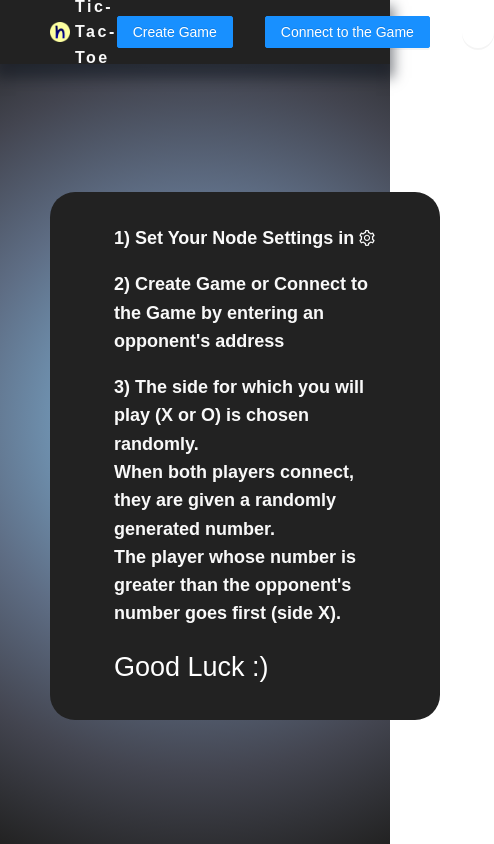
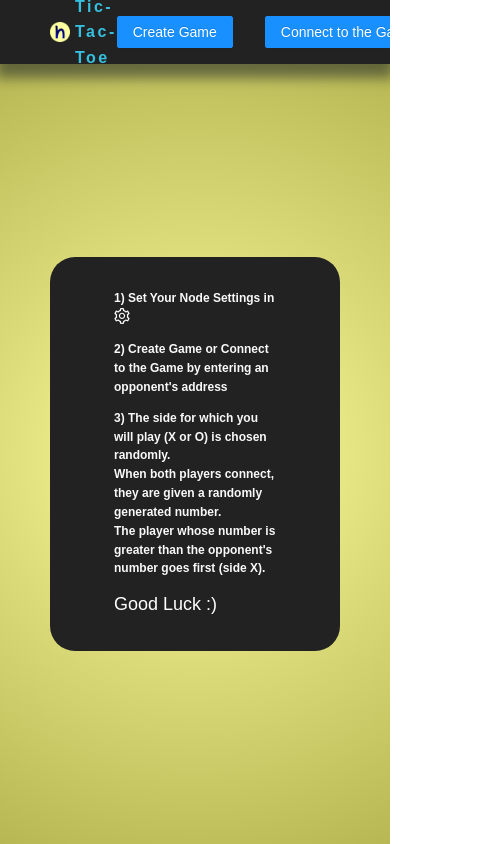
Before and after one commit to h1xten/tic-tac-toe-hopr, a React (Create React App) app: page / in a window 390 px wide. Shown: the whole page, 494 px wide, since content can reach past the window. Built offline with nearby package versions, Linux system fonts and the light colour scheme.

Commit message:
v0.1.0: change colors

```diff
--- /dev/null
+++ b/src/adaptive.css
@@ -0,0 +1,70 @@
+@media only screen and (max-width: 992px) {
+    .hello__player {
+        font-size: 16px !important;
+    }
+    .game{
+        display:grid !important;
+    }
+    .game__info{
+        margin: 2rem 0rem;
+        width: 100% !important;
+        text-align: center !important;
+        height: auto !important;
+    }
+    .game__info>h2 {
+        font-size: 22px !important;
+    }
+    .game__info>h3{
+        font-size: 18px !important;
+    }
+    .square{
+        font-size: 1.2rem !important;
+        height: 5rem !important;
+        width: 5rem !important;
+    }
+    .game__info>h2 {
+        font-size: 22px !important;
+    }
+    .game__info>h3{
+        font-size: 18px !important;
+    }
+}
+
+@media only screen and (max-width: 768px) {
+    .hello__player {
+        font-size: 13px !important;
+    }
+    .game{
+        display:grid !important;
+    }
+    .game__info{
+        margin: 2rem 0rem;
+        width: 100% !important;
+        text-align: center !important;
+        height: auto !important;
+    }
+    .game__info>h2 {
+        font-size: 22px !important;
+    }
+    .game__info>h3{
+        font-size: 18px !important;
+    }
+    .square{
+        font-size: 1.2rem !important;
+        height: 5rem !important;
+        width: 5rem !important;
+    }
+}
+
+@media only screen and (max-width: 480px) {
+    .hello__player {
+        font-size: 12px !important;
+    }
+}
+
+/* @media only screen and (max-width: 1200px) {
+
+}
+@media only screen and (max-width: 320px) {
+
+} */
--- a/src/components/game/gameInfo/GameInfo.jsx
+++ b/src/components/game/gameInfo/GameInfo.jsx
@@ -6,7 +6,7 @@ const GameInfo = () => {
     const turn = useSelector(state => state?.game?.turn)
   return (
     <div className='game__info'>
-        <h2>Game Info</h2>
+        <h2 style={{color: 'var(--second-bg)'}}>Game Info</h2>
         <h3>Player Turn: {turn === 'you' ? 'You' : turn === 'turn' ? 'You' : 'Opponent'}</h3>
         <h3>Your Side: {side}</h3>
     </div>
--- a/src/components/gameLogic/GameLogic.css
+++ b/src/components/gameLogic/GameLogic.css
@@ -1,5 +1,5 @@
 .hello__player{
-    margin-top: 2rem;
+    margin: 0px auto;
     padding: 2rem 4rem;
     background-color: var(--second-bg);
     font-size: 18px;
@@ -10,8 +10,8 @@
     margin: 0;
 }
 .game {
-    padding-top: 6rem;
-    padding-bottom: 4rem;
+    /* padding-top: 6rem;
+    padding-bottom: 4rem; */
     display: flex;
     justify-content: center;
     align-items: center;
@@ -32,15 +32,15 @@
     font-size: 28px;
 }
 .game__info>h3{
-    color: inherit;
+    color: var(--second-bg);
     font-size: 20px;
 }
 .win__text {
     color: #fff;
     text-shadow:
-        0 0 7px #fff,
-        0 0 10px #fff,
-        0 0 21px #fff,
+        0 0 7px var(--second-bg),
+        0 0 10px var(--second-bg),
+        0 0 21px var(--second-bg),
         0 0 42px #0fa,
         0 0 82px #0fa,
         0 0 92px #0fa,
@@ -50,9 +50,9 @@
 .lose__text{
     color: #fff;
     text-shadow:
-        0 0 7px #fff,
-        0 0 10px #fff,
-        0 0 21px #fff,
+        0 0 7px var(--second-bg),
+        0 0 10px var(--second-bg),
+        0 0 21px var(--second-bg),
         0 0 42px #ff0000,
         0 0 82px #ff0000,
         0 0 92px #ff0000,
--- a/src/components/gameLogic/GameLogic.jsx
+++ b/src/components/gameLogic/GameLogic.jsx
@@ -49,7 +49,7 @@ const GameLogic = ({ nodeApi, messages}) => {
                 <div className='game__info game__result'>
                         {winner && winner === mySide ?
                             <>
-                                <h2 className='win__text'>Congratulations! <br/> You won.</h2>
+                                <h2 className='win__text'>Congratulations! <br/> You won</h2>
                                 <h3>The winner is {winner}</h3>
                             </>
                             : winner && winner !== mySide ?
--- a/src/components/header/Header.css
+++ b/src/components/header/Header.css
@@ -7,7 +7,7 @@
     height: 4rem;
     letter-spacing: 2.5px;
     background-color: var(--second-bg);
-    color: var(--primary-color);
+    color: var(--hover-color);
     box-shadow: var(--dark-shadow);
 }
 .navbar__content {
--- a/src/index.css
+++ b/src/index.css
@@ -6,6 +6,7 @@
 @import url('https://fonts.googleapis.com/css2?family=Quicksand:wght@400;600;700&display=swap');
 html {
     height: 100%;
+    width: 100%;
 }
 a{
     text-decoration: none !important;
@@ -16,8 +17,8 @@ li {
 }
 body {
     margin: 0 !important;
-    background-image: radial-gradient(circle, #81cbef, #739aba, #5e6d84, #434550, #222222);
-    background-repeat: no-repeat;
+    /* background-image: radial-gradient(circle, #ffffa0, #eded8c, #dbda79, #c9c966, #b7b753);
+    background-repeat: no-repeat; */
     color: var(--primary-color) !important;
     font-family: 'Quicksand', sans-serif !important;
     font-style: normal !important;
@@ -44,10 +45,17 @@ footer{
     flex-direction: column;
     height: 100%;
 }
+.main{
+    display: flex;
+    min-height: calc(100vh - 4rem);
+    background-image: radial-gradient(circle, #ffffa0, #eded8c, #dbda79, #c9c966, #b7b753);
+    background-repeat: no-repeat;
+}
 .wrapper {
     max-width: 1240px;
     margin: 0px auto;
     padding: 0px 50px;
+    overflow: hidden;
     box-sizing: content-box;
 }
 :root{
--- a/src/index.js
+++ b/src/index.js
@@ -1,6 +1,7 @@
 import React from 'react';
 import ReactDOM from 'react-dom/client';
 import './index.css';
+import './adaptive.css'
 import App from './App';
 import { store } from './store/store';
 import { Provider } from 'react-redux';
--- a/src/pages/Homepage/Homepage.jsx
+++ b/src/pages/Homepage/Homepage.jsx
@@ -25,7 +25,7 @@ const Homepage = () => {
     })
 
   return (
-    <div>
+    <div className='tic-tac-toe'>
         <Header
             isSettingsModalVisible={isSettingsModalVisible} setIsSettingsModalVisible={setIsSettingsModalVisible}
             isGameModalVisible={isGameModalVisible} setIsGameModalVisible={setIsGameModalVisible}
```
